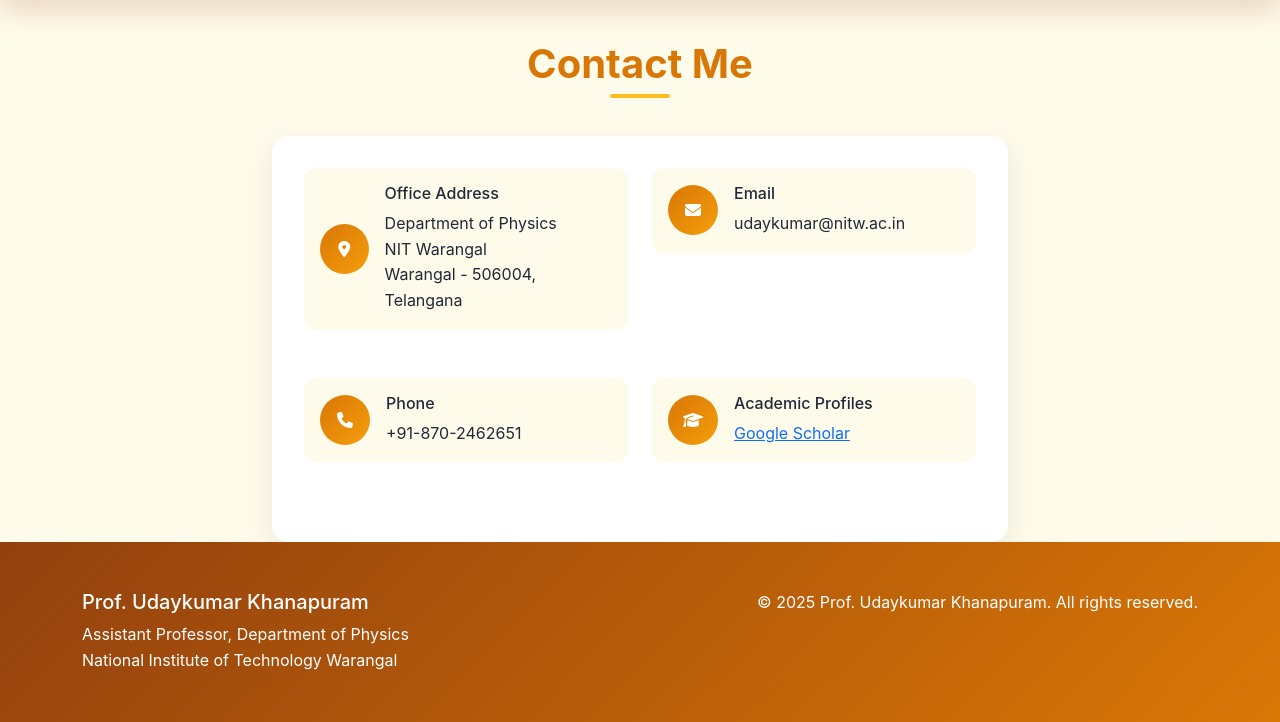
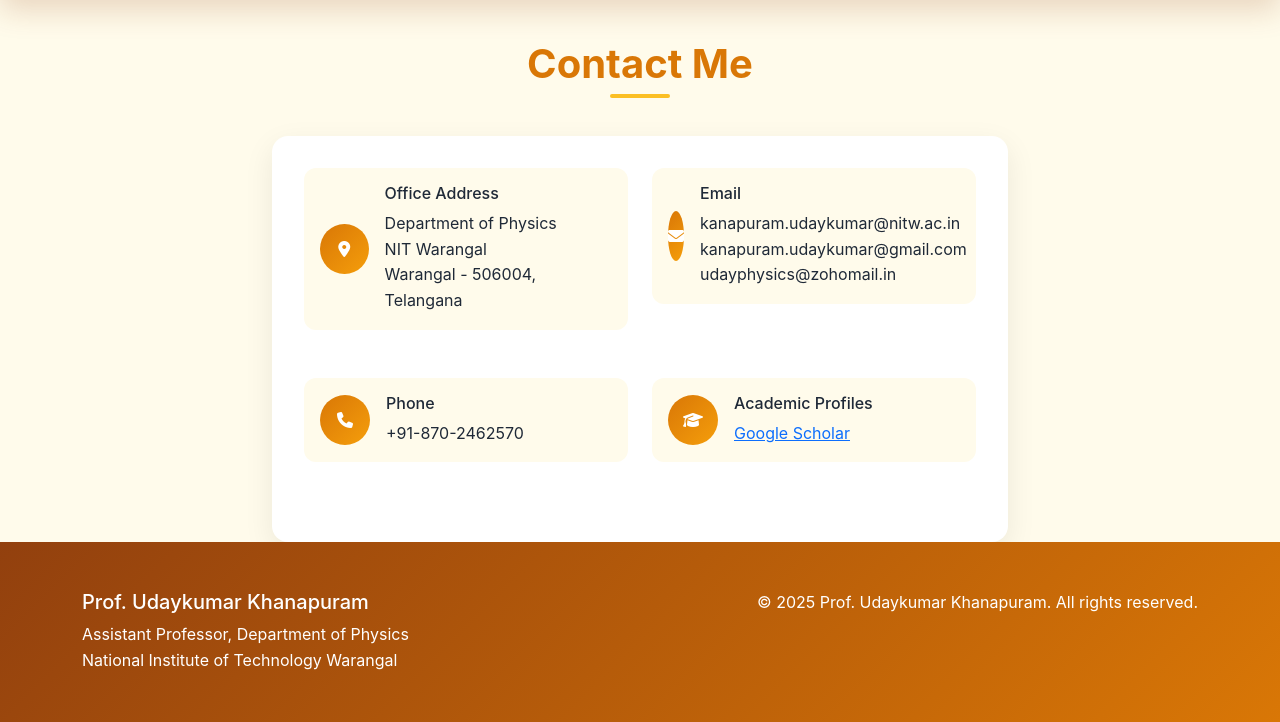
Before and after one commit to kanapuramudaykumar-blip/uday_physics, a Django app: page /contact/ in a window 1280 px wide. Shown: the part 80-802 px from the top of the page. Run offline with Django 5.2, Linux system fonts and the light colour scheme; some libraries are stand-ins or nearby versions.

Commit message:
Update contact.html

```diff
--- a/templates/contact.html
+++ b/templates/contact.html
@@ -27,7 +27,9 @@
                                 </div>
                                 <div>
                                     <h6>Email</h6>
-                                    <p class="mb-0">udaykumar@nitw.ac.in</p>
+                                    <p class="mb-0">kanapuram.udaykumar@nitw.ac.in</p>
+                                    <p class="mb-0">kanapuram.udaykumar@gmail.com</p>
+                                    <p class="mb-0">udayphysics@zohomail.in</p>
                                 </div>
                             </div>
                         </div>
@@ -38,7 +40,7 @@
                                 </div>
                                 <div>
                                     <h6>Phone</h6>
-                                    <p class="mb-0">+91-870-2462651</p>
+                                    <p class="mb-0">+91-870-2462570</p>
                                 </div>
                             </div>
                         </div>
```
